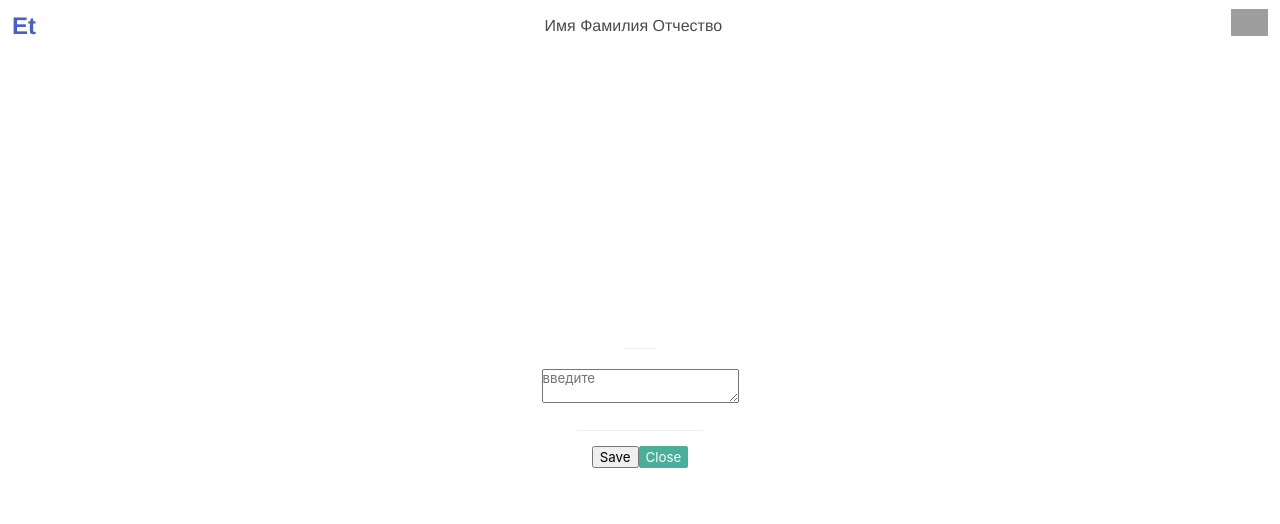
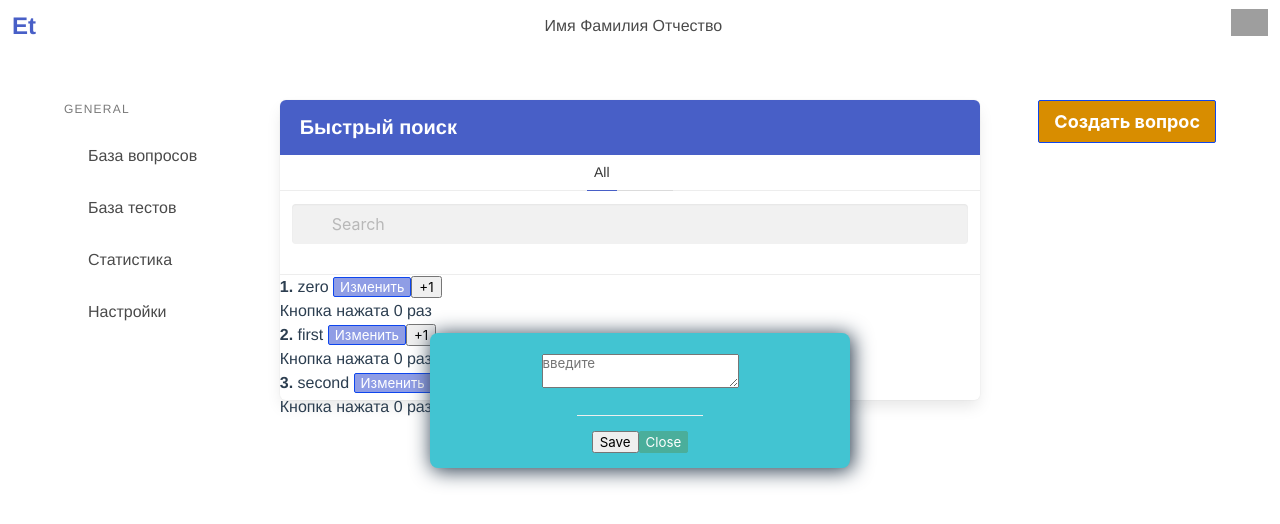
Before and after one commit to Nikita233/EasyLern, a Vue app: page /quebase in a window 1280 px wide. Both pictures are taken after a click on the button "Создать вопрос". Shown: the top 524 px of the page. Built offline with nearby package versions, Linux system fonts and the light colour scheme; grey boxes are pictures that could not be loaded.

Commit message:
editing, counter++

```diff
--- a/src/components/Modal.vue
+++ b/src/components/Modal.vue
@@ -1,7 +1,7 @@
 <template>
     <transition name="modal-fade">
         <div class="modal-backdrop">
-            <div class="modal" role="dialog">
+            <div class="modal-custom" role="dialog">
 
                 <header class="modal-header" id="modalTitle">
                     <slot name="header">
@@ -13,15 +13,15 @@
                     <slot name="body">
 
                     </slot>
-                    <textarea id="write" v-model="text" placeholder="введите"></textarea>
+                    <textarea id="write" v-model="editableQuest" placeholder="введите"></textarea>
                 </section>
-<p>{{text}}</p>
+<p>{{quest.quest}}</p>
                 <footer class="modal-footer">
                     <slot name="footer">
 
                     </slot>
-                    <button type="button" class="numb" @click="hot">Save</button>
-                    <button type="button" class="btn-green" @click="close">Close</button>
+                    <button type="button" class="numb" @click="handleSave()">Save</button>
+                    <button type="button" class="btn-green" @click="close()">Close</button>
                 </footer>
             </div>
         </div>
@@ -30,61 +30,70 @@
 
 
 <script>
-    import {mapState} from 'vuex'
-    //import main from './main.js'
-    //import index from '@store/index.js'
 
-    export default {
+
+  export default {
         name: 'modal',
         windowNew: false,
 
-        computed: mapState(['count']),
-        // count () {
-        //   return this.$store.state.count
-        // }
+        props: {
+            quest: {}
+        },
 
-        data: () => ({
-            text: ''
-        }),
+      data() {
+        return {
+            editableQuest: this.quest.quest
+        }
+      },
+
         methods: {
             close() {
                 this.$emit('close');
             },
-            inc() {
-                this.$store.commit('increment')
-                //        index.state.count++;
+
+            handleSave() {
+                const isEdit = this.quest.id != null
+                if (isEdit) {
+                    this.$store.commit('updateQuest', {
+                        id: this.quest.id,
+                        quest: this.editableQuest
+                    })
+                } else {
+                    this.$store.commit('addQuest', this.editableQuest)
+                }
+
             },
-            hot() {
-                this.$store.commit('rev', this.text);
-                this.$emit('close');
-                this.text='';
-            }
+
         },
     };
 </script>
 
 <style>
+
     .modal-backdrop {
         position: fixed;
         top: 0;
         bottom: 0;
         left: 0;
         right: 0;
-        background-color: rgba(0, 0, 0, 0.3);
         display: flex;
         justify-content: center;
         align-items: center;
     }
 
-    .modal {
-        background: #FFFFFF;
-        box-shadow: 2px 2px 20px 1px;
+    .modal-custom {
+       box-shadow: 2px 2px 20px 1px;
         overflow-x: auto;
+        background: #42c4d2;
+        border-radius: 8px;
+        min-width: 420px;
+        top: 50%;
+        left: 50%;
         display: flex;
         flex-direction: column;
+        align-items: center;
     }
 
-    .modal-header,
     .modal-footer {
         padding: 15px;
         display: flex;
@@ -123,3 +132,8 @@
         border-radius: 2px;
     }
 </style>
+<!--if (_.includes(this.$store.questions.id)){
+                    this.$store.commit('reWrite', this.text);
+                    this.$emit('close');
+                    this.text = '';
+                }else {-->
--- a/src/store/index.js
+++ b/src/store/index.js
@@ -7,21 +7,28 @@ export default new Vuex.Store({
     state: {
         count: 0,
         questions: [
-            {id: 1, quest: 'zero'},
-            {id: 2, quest: 'first'},
-            {id: 3, quest: 'second'}
+            {id: 1, quest: 'zero', counter: 0},
+            {id: 2, quest: 'first', counter: 0},
+            {id: 3, quest: 'second', counter: 0}
         ]
 
     },
     mutations: {
-        increment(state) {
-            state.count++;
-        },
-        rev(state, quest) {
+        addQuest(state, quest) {
             let maxId = _.reduce(state.questions, (maxId, q) => {
                 return q.id > maxId ? q.id : maxId;
             } , 0);
             state.questions.push({ id: ++maxId, quest: quest });
+        },
+        updateQuest(state, { id, quest }) {
+            const entryQuest = state.questions.find(q => q.id === id);
+            if (entryQuest != null) {
+                entryQuest.quest = quest
+            }
+        },
+        aPlusCounter(state,{ quest }){
+            quest.counter++
+
         }
     },
     actions: {},
--- a/src/views/Quebase.vue
+++ b/src/views/Quebase.vue
@@ -1,10 +1,10 @@
 <template>
     <div class="about">
-    <Nav_Main />
+        <Nav_Main/>
         <div class="hero">
             <div class="hero-body">
                 <div class="container">
-         <Menu />
+                    <Menu/>
                     <article class="panel is-link">
                         <p class="panel-heading">
                             Быстрый поиск
@@ -25,16 +25,19 @@
                             </p>
 
                         </div>
-             <ol>
+                        <ul>
                             <li v-for="q in questions" :key="q.id">
-                     {{ q.quest  }}
+                                <span>{{q.id.toString()}}.</span> {{ q.quest }}
+                                <button class="btn_blue" v-on:click="windowWrite(q)">Изменить</button>
+                                <button v-on:click="counterPlus(q)">+1</button>
+                                <p>Кнопка нажата {{ q.counter }} раз</p>
                             </li>
-             </ol>
+                        </ul>
                     </article>
                     <div class="modalWrap"><!--Wrap-обертка-->
-                <button class="btn btn_blue btn_full btn_medium" v-on:click="windowNew">Создать вопрос</button><!--btn-button-->
-
-                <modal v-show="isModalVisible" @close="windowClose" />
+                        <button class="btn btn_blue btn_full btn_medium" v-on:click="windowNew">Создать вопрос</button>
+                        <!--btn-button-->
+                        <modal v-bind:quest="editingQuestText" v-show="isModalVisible" @close="windowClose"/>
                     </div>
 
                 </div>
@@ -62,31 +65,51 @@ export default {
                 Nav_Main,
                 Menu
             },
-    data () {
+        props: {
+
+        },
+        data() {
             return {
                 isModalVisible: false,
+                editingQuestText: [],
+                counterQuest: 0 //this.$store.state.questions.counter
             };
         },
+
         methods: {
 
             windowNew() {
                 this.isModalVisible = true;
+                this.editingQuestText= {};
+            },
+            windowWrite(q) {
+                this.isModalVisible = true;
+                this.editingQuestText = Object.assign({}, q);
             },
             windowClose() {
                 this.isModalVisible = false;
+            },
+            counterPlus(quest){
+               // this.counterQuest++
+                this.$store.commit('aPlusCounter', {quest});
+
             }
         },
-    computed:mapState(['questions'] ),
+        computed: mapState(['questions']),
     }
 </script>
 
 <style lang="scss" scoped>
-article{
+    article {
         height: 300px;
         width: 700px;
         margin-left: auto;
         margin-right: auto;
 
+    }
+
+    ul li span {
+        font-weight: bold;
     }
 
     .org-description {
@@ -96,21 +119,27 @@ article{
     .container {
         display: flex;
     }
-    .btn{
+
+    .btn {
         border: none;
         background: transparent;
         font-weight: bold;
         cursor: pointer;
     }
-    .btn_blue{
-        color: #0000ff;
+
+    .btn_blue {
+        color: white;
+        background: #8f9de5;
+        border: 1px solid #0e46ee;
+        border-radius: 2px;
     }
 
-    .btn_medium{
+    .btn_medium {
         padding: 10px 15px;
         font-size: 18px;
     }
-    .btn_full{
+
+    .btn_full {
         background: #d88d00;
     }
 
```
Lines whose indentation alone changed are shown as unchanged.
